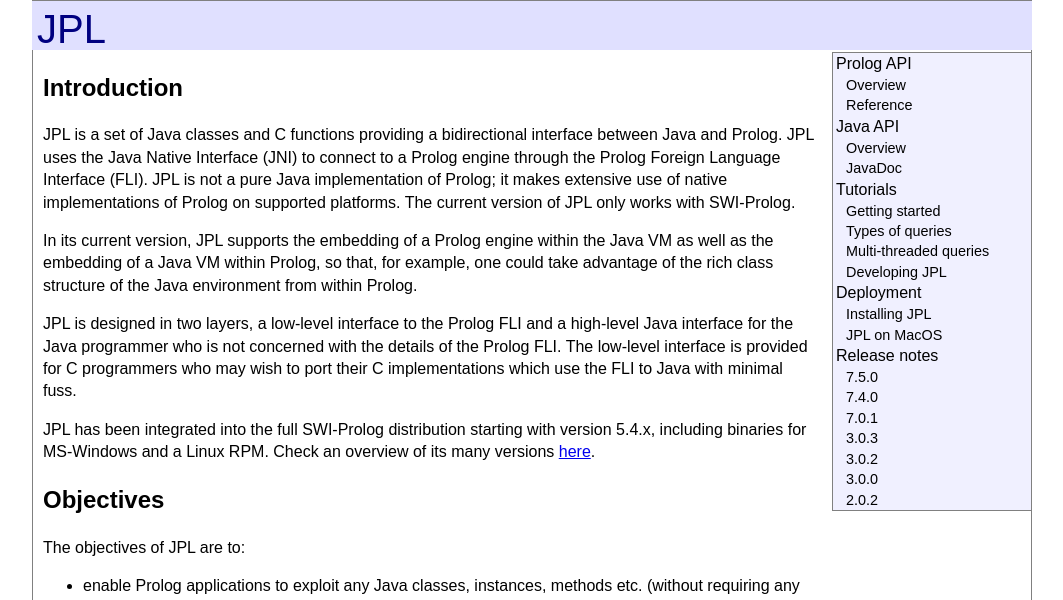
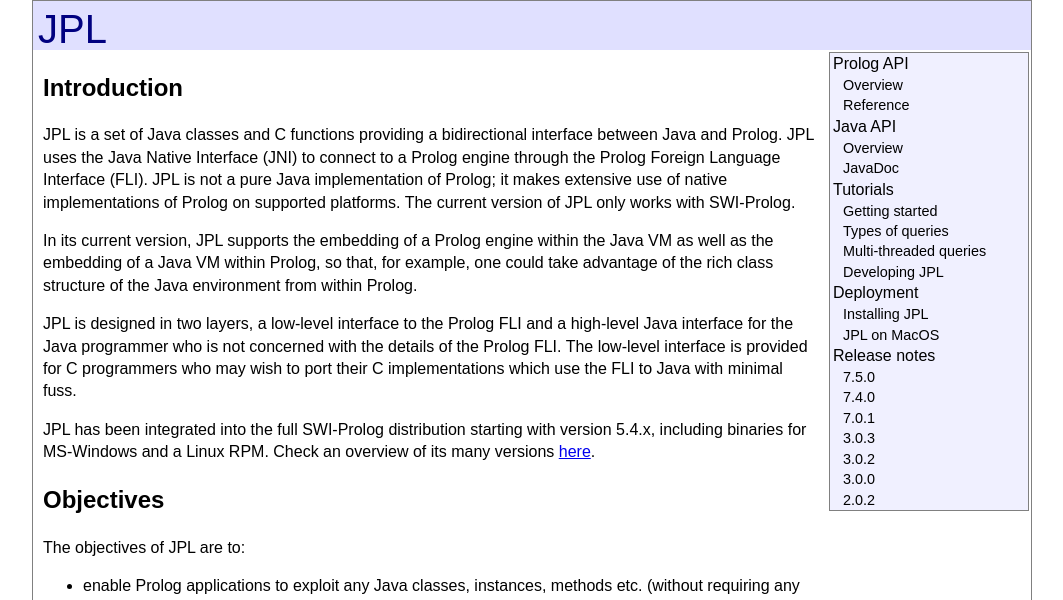
Before and after one commit to anionic/jpl-nav, a Jekyll site: the page built from docs/index.md, in a window 1280 px wide. Shown: the top 600 px of the page, without its empty margins (108-1171 px from the left). Built offline with Jekyll 4.4.1, drawn with Linux system fonts in a browser that asks for light colours; our own code applies the rules of GitHub Pages for plain Markdown files.

Commit message:
Update default.html

```diff
--- a/docs/_layouts/default.html
+++ b/docs/_layouts/default.html
@@ -52,7 +52,7 @@
 					border-top: 1px solid #808080;
 					height: 49px; /* = body.padding-top - 1 (border) */
 					margin: 0 auto 0 auto; /* horiz centred */
-					max-width: 1000px; /* limited in wide viewports */
+					max-width: 998px; /* lie within mainbar border */
 				}
 				.headbar2 > span { /* banner text */
 					color: #000080; /* dark blue */
@@ -110,7 +110,7 @@
 					background: #F0F0FF; /* mask mainbar in narrow viewports */
 					border: 1px solid #808080;
 					float: right; /* to RH edge of navbar2 */
-					margin: 0 0 0 0; /* override ul defaults */
+					margin: 0 3px 0 0; /* override ul defaults */
 					padding: 0 0 0 0; /* override ul defaults */
 					visibility: visible; /* only this navbar part is visible, to avoid masking mainbar links beneath */
 					width: 198px; /* 200 - (1 + 1) border; matches mainbar padding */
```
